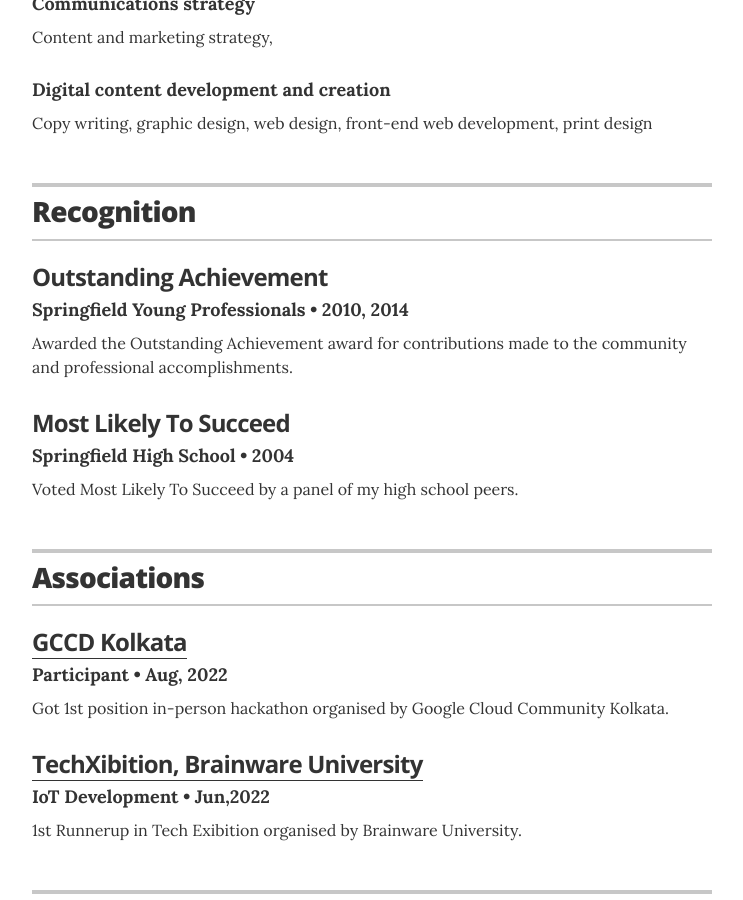
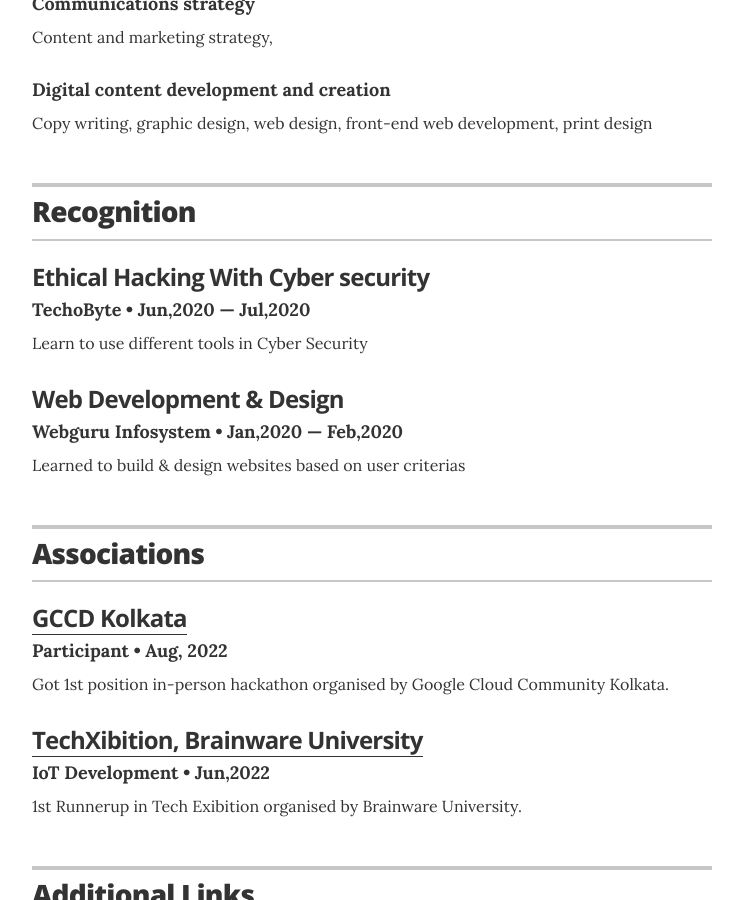
Before and after one commit to Souvik-Pramanik/resume, a Jekyll site: the page built from index.html, in a window 1280 px wide and 900 px high, scrolled down 2220 px. Shown: the whole window, without its empty margins (268-1011 px from the left). Built offline with Jekyll 4.4.1, drawn with Linux system fonts in a browser that asks for light colours.

Commit message:
Update recognitions.yml

```diff
--- a/_data/recognitions.yml
+++ b/_data/recognitions.yml
@@ -1,10 +1,10 @@
 # Recognitions
-- award: Outstanding Achievement
-  organization: Springfield Young Professionals
-  year: 2010, 2014
-  summary: Awarded the Outstanding Achievement award for contributions made to the community and professional accomplishments.
+- award: Ethical Hacking With Cyber security
+  organization: TechoByte
+  year: Jun,2020 &mdash; Jul,2020
+  summary: Learn to use different tools in Cyber Security
 
-- award: Most Likely To Succeed
-  organization: Springfield High School
-  year: 2004
-  summary: Voted Most Likely To Succeed by a panel of my high school peers.
+- award: Web Development & Design
+  organization: Webguru Infosystem
+  year: Jan,2020 &mdash; Feb,2020
+  summary: Learned to build & design websites based on user criterias
```
